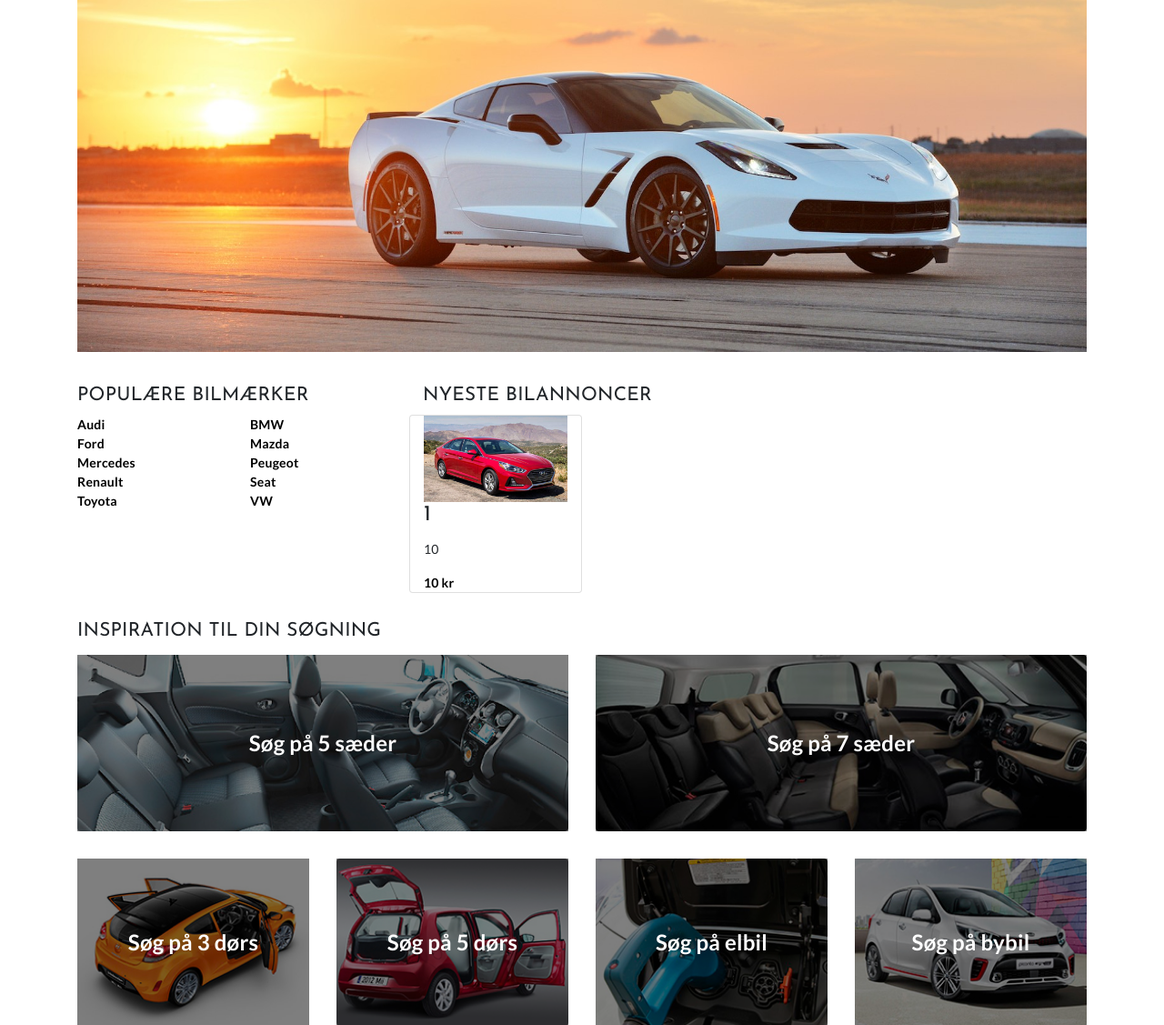
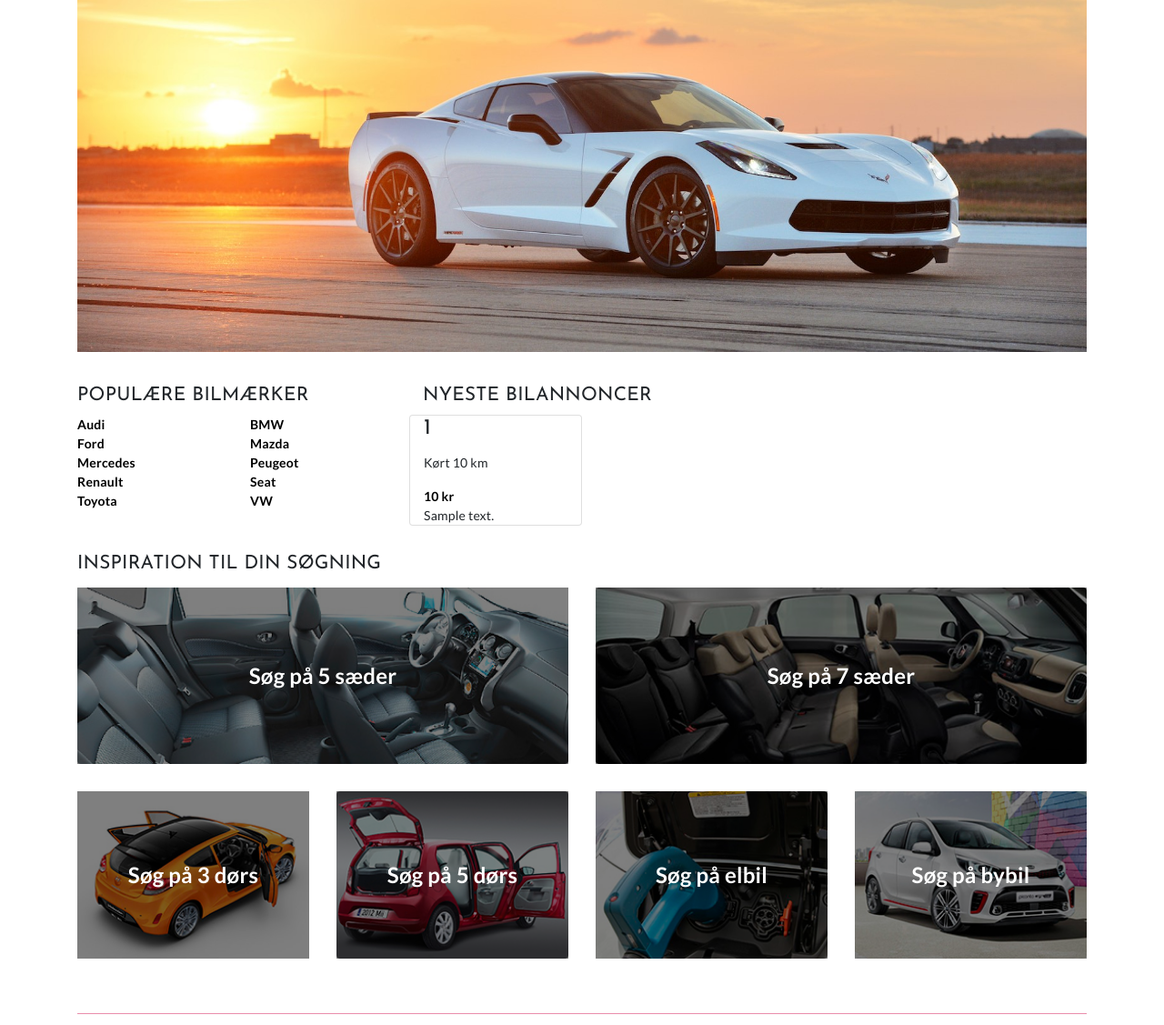
Before and after one commit to Sh1tSoft/Bileezy, a PHP site: page / in a window 1280 px wide. Shown: the part 149-1276 px from the top of the page at 91% size. Run offline with PHP 8.4, Linux system fonts and the light colour scheme; tables that the repository leaves empty or names only in its code hold one stand-in row (values such as "Sample post"); data that the repository does not hold is empty; style sheets or scripts are compiled from the project's sources; some libraries are stand-ins or nearby versions.

Commit message:
opdatering af products database
jeg har ikke fået billederne til at virke.

```diff
--- a/includes/dbh.inc.php
+++ b/includes/dbh.inc.php
@@ -11,5 +11,5 @@ if ($conn->connect_errno) {
 }
 $conn->set_charset("utf8");
 
-$root = "/bileezy";
+$root = "";
 ?>
--- a/index.php
+++ b/index.php
@@ -52,20 +52,21 @@ require 'includes/header.php'; ?>
                 while ($row = $result->fetch_assoc()) : ?>
                     <?php
                     /* - Image Query - */
-                    $imgQuery = "SELECT image_path FROM product_image WHERE product_id = " . $row['id'] . " LIMIT 1";
+                    /*$imgQuery = "SELECT image_path FROM product_image WHERE product_id = " . $row['id'] . " LIMIT 1";
                     $imgResult = $conn->query($imgQuery);
                     $imgRow = $imgResult->fetch_assoc();
-                    ?>
+                    */?>
 
                     <div class="card products__newest--card col-sm-3">
                         <!-- PLACEHOLDER -->
-                        <img src="assets/img/3.jpg">
+                       <!-- <img src="assets/img/3.jpg">-->
                         <!-- <img class="card-img-top" src="assets/img/products/<?= $imgRow['image_path'] ?>"
                              alt="produkt-billede"> -->
                         <div class="card-block">
                             <h4 class="card-title products__name"><?= $row['model'] ?></h4>
-                            <p class="card-text products__description"><?= $row['mileage'] ?></p>
+                            <p class="card-text products__description">Kørt <?= $row['mileage'] ?> km</p>
                             <a href="#" class="products__price"><?= $row['price'] ?> kr</a>
+                            <p class="card-text products__description"><?= $row['description'] ?></p>
                         </div>
                     </div>
 
```
Also changed, not shown: assets/img/Audi-S6-1995-hd.jpg (added).
